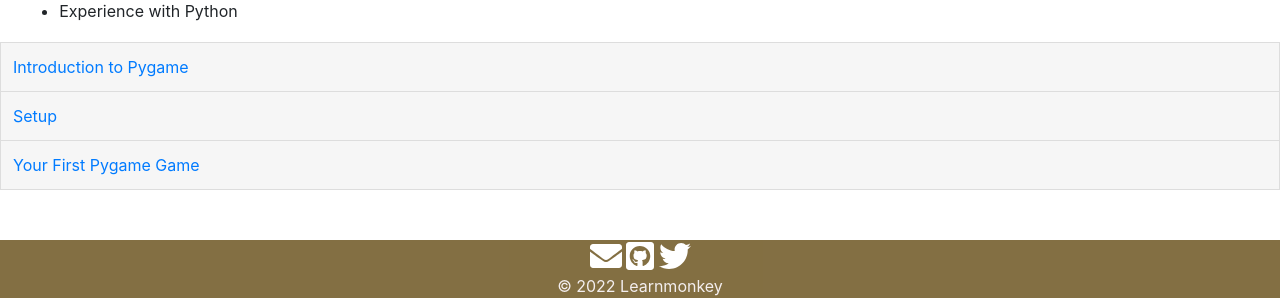
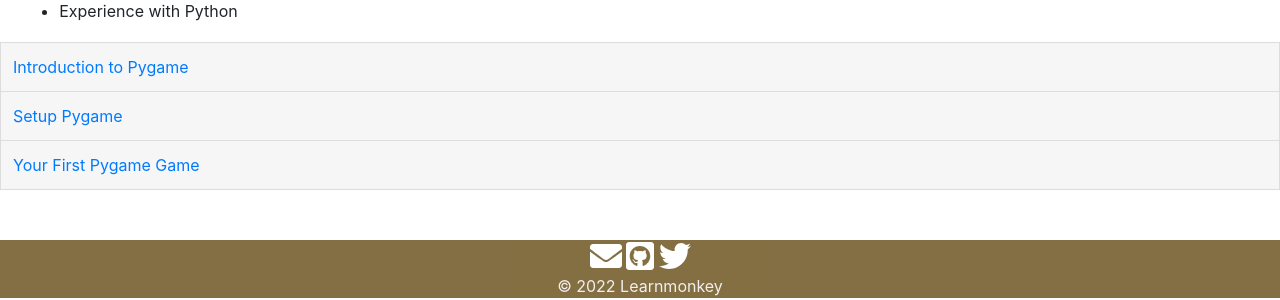
Before and after one commit to learnmonkey/learnmonkey.github.io, a Jekyll site: the page built from programming/python/pygame/index.html, in a window 1280 px wide. Shown: the part 571-871 px from the top of the page. Built offline with Jekyll 4.4.1, drawn with Linux system fonts in a browser that asks for light colours.

Commit message:
layout update

```diff
--- a/_layouts/pygame.html
+++ b/_layouts/pygame.html
@@ -6,7 +6,7 @@
         <main>{{content}}</main>
         <ul id="tutorials-list">
               <a href="/programming/python/pygame/"><li>Introduction to Pygame</li></a>
-              <a href="/programming/python/pygame/setup/"><li>Setup</li></a>
+              <a href="/programming/python/pygame/setup/"><li>Setup Pygame</li></a>
               <a href="/programming/python/pygame/your-first-pygame-game/"><li>Your First Pygame Game</li></a>
         </ul>
         {%- include footer.html -%}
```
